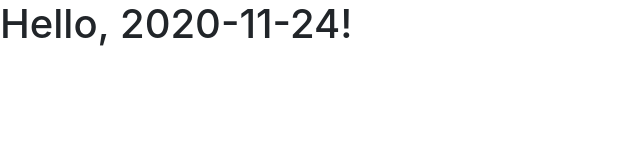
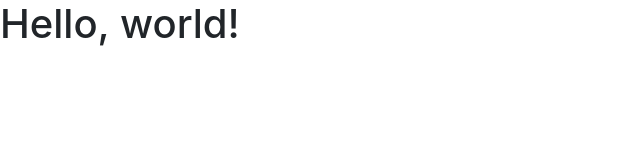
Before and after one commit to Yingmin-Li/github-flow, a plain HTML site: page index.html in a window 1280 px wide. Shown: the whole page, without its empty margins (0-640 px from the left). Drawn offline with nearby package versions, Linux system fonts and the light colour scheme.

Commit message:
update date in index.html

```diff
--- a/index.html
+++ b/index.html
@@ -12,7 +12,7 @@
     <title>Hello, world! </title>
   </head>
   <body>
-    <h1>Hello, 2020-11-24!</h1>
+    <h1>Hello, world!</h1>
 
     <script src="https://code.jquery.com/jquery-3.3.1.slim.min.js" integrity="sha384-q8i/X+965DzO0rT7abK41JStQIAqVgRVzpbzo5smXKp4YfRvH+8abtTE1Pi6jizo" crossorigin="anonymous"></script>
     <script src="https://cdnjs.cloudflare.com/ajax/libs/popper.js/1.14.3/umd/popper.min.js" integrity="sha384-ZMP7rVo3mIykV+2+9J3UJ46jBk0WLaUAdn689aCwoqbBJiSnjAK/l8WvCWPIPm49" crossorigin="anonymous"></script>
```
